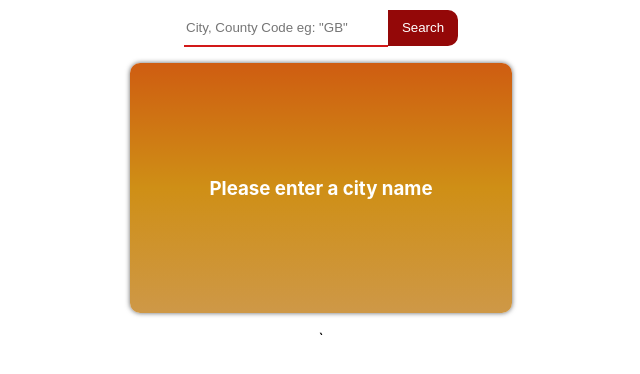
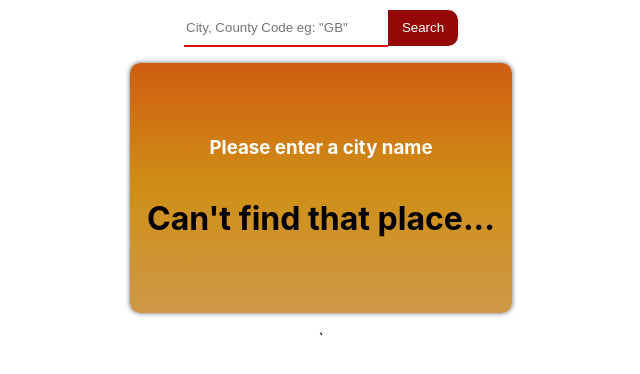
Before and after one commit to chrisclarkdev/react-weather-app, a React (Create React App) app: page / in a window 1280 px wide. Shown: the top 374 px of the page, without its empty margins (319-959 px from the left). Built offline with nearby package versions, Linux system fonts and the light colour scheme.

Commit message:
made some changes

```diff
--- a/package.json
+++ b/package.json
@@ -4,8 +4,8 @@
   "private": true,
   "dependencies": {
     "open-weather-icons": "0.0.7",
-    "react": "^16.6.3",
-    "react-dom": "^16.6.3",
+    "react": "^16.13.1",
+    "react-dom": "^16.13.1",
     "react-scripts": "2.1.1"
   },
   "scripts": {
--- a/src/components/MinMax.js
+++ b/src/components/MinMax.js
@@ -6,6 +6,7 @@ if (weather.main === undefined){
 
     return (
         <div>
+            <h1>Can't find that place...</h1>
         </div>
         )
 }
@@ -14,7 +15,7 @@ if (weather.main === undefined){
 
 <div className="minMax-info">
     <p className="minTemp">Min Temp: {props.minMaxTemp && props.minMaxTemp.temp_min} <span>&deg;C</span></p>
-    <p className="maxTemp">Max Temp: {minMaxTemp && minMaxTemp.temp_max} <span>&deg;C</span></p>
+    <p className="maxTemp">Max Temp: {minMaxTemp && minMaxTemp.temp_max.toFixed(1)} <span>&deg;C</span></p>
 
 </div>
 )};
```
Also changed, not shown: src/App.js (+5 -6 lines), 1 other file (tests, documents, lock files or other folders).
